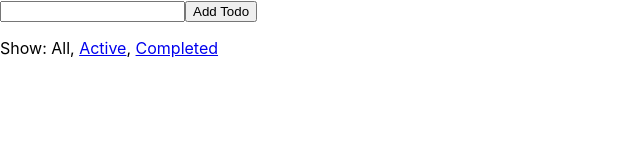
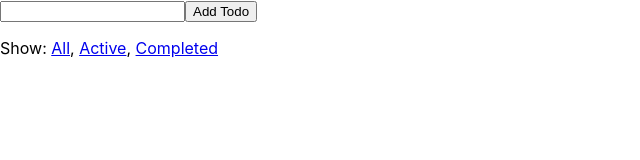
Before and after one commit to hellomac87/Redux-Study, a React (Create React App) app: page / in a window 1280 px wide. Shown: the top 160 px of the page, without its empty margins (0-640 px from the left). Built offline with nearby package versions, Linux system fonts and the light colour scheme.

Commit message:
Redux: Navigating with React Router <Link>

```diff
--- a/src/actions/index.js
+++ b/src/actions/index.js
@@ -6,11 +6,6 @@ export const addTodo = text => ({
   text
 });
 
-export const setVisibilityFilter = filter => ({
-  type: "SET_VISIBILITY_FILTER",
-  filter
-});
-
 export const toggleTodo = id => ({
   type: "TOGGLE_TODO",
   id
--- a/src/components/FilterLink.js
+++ b/src/components/FilterLink.js
@@ -1,24 +1,18 @@
-import { connect } from 'react-redux';
-import { setVisibilityFilter } from '../actions';
-import Link from './Link';
+import React from "react";
+import { Link } from "react-router-dom";
 
-const mapStateToProps = (state, ownProps) => {
-  return {
-    active: ownProps.filter === state.visibilityFilter,
-  };
+const FilterLink = ({ filter, children }) => {
+  return (
+    <Link
+      to={filter === "all" ? "" : filter}
+      activeStyle={{
+        textDecoration: "none",
+        color: "black"
+      }}
+    >
+      {children}
+    </Link>
+  );
 };
 
-const mapDispatchToProps = (dispatch, ownProps) => {
-  return {
-    onClick: () => {
-      dispatch(setVisibilityFilter(ownProps.filter));
-    },
-  };
-};
-
-const FilterLink = connect(
-  mapStateToProps,
-  mapDispatchToProps
-)(Link);
-
 export default FilterLink;
--- a/src/components/Footer.js
+++ b/src/components/Footer.js
@@ -1,21 +1,13 @@
-import React from 'react';
-import FilterLink from './FilterLink';
+import React from "react";
+import FilterLink from "./FilterLink";
 
 const Footer = () => (
   <p>
-    Show:
-    {" "}
-    <FilterLink filter="SHOW_ALL">
-      All
-    </FilterLink>
+    Show: <FilterLink filter="all">All</FilterLink>
     {", "}
-    <FilterLink filter="SHOW_ACTIVE">
-      Active
-    </FilterLink>
+    <FilterLink filter="active">Active</FilterLink>
     {", "}
-    <FilterLink filter="SHOW_COMPLETED">
-      Completed
-    </FilterLink>
+    <FilterLink filter="completed">Completed</FilterLink>
   </p>
 );
 
```
